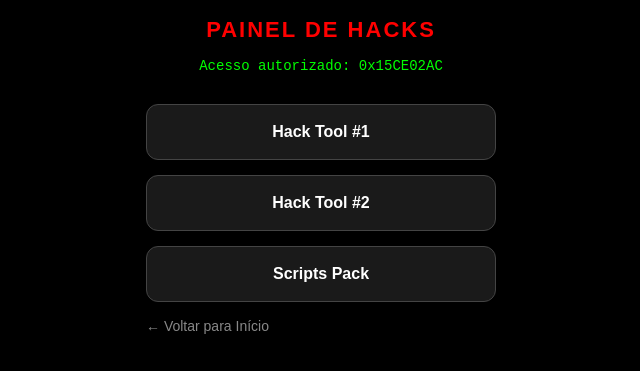
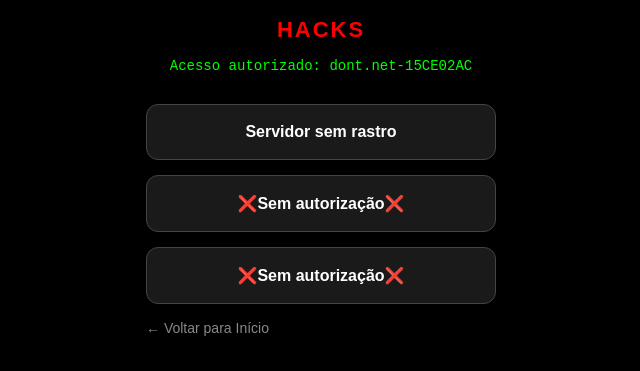
Before and after one commit to Near-rem/near-rem.github.io, a website: page hacks.html in a window 1280 px wide. Shown: the part 177-548 px from the top of the page, without its empty margins (319-959 px from the left). Drawn offline with Linux system fonts and the light colour scheme.

Commit message:
Update hacks.html

```diff
--- a/hacks.html
+++ b/hacks.html
@@ -21,13 +21,13 @@
         <img src="https://images.steamusercontent.com/ugc/1707411824065086559/2A529F1C69440493566E31AB4242623DC50F8875/?imw=512&&ima=fit&impolicy=Letterbox&imcolor=%23000000&letterbox=false">
     </div>
 
-    <h1>Painel de Hacks</h1>
+    <h1>Hacks</h1>
     <div class="bio">Acesso autorizado: <span id="glitch"></span></div>
 
     <div class="button-container">
-        <a href="LINK_DO_HACK_1" target="_blank" class="btn">Hack Tool #1</a>
-        <a href="LINK_DO_HACK_2" target="_blank" class="btn">Hack Tool #2</a>
-        <a href="LINK_DO_HACK_3" target="_blank" class="btn">Scripts Pack</a>
+        <a href="https://discord.gg/kDJCpD8kch" target="_blank" class="btn">Servidor sem rastro</a>
+        <a href="LINK_DO_HACK_2" target="_blank" class="btn">❌Sem autorização❌</a>
+        <a href="LINK_DO_HACK_3" target="_blank" class="btn">❌Sem autorização❌</a>
         <a href="index.html" class="btn-back">← Voltar para Início</a>
     </div>
 
@@ -37,7 +37,7 @@
         setInterval(() => {
             let result = '';
             for (let i = 0; i < 8; i++) result += chars.charAt(Math.floor(Math.random() * chars.length));
-            glitchElement.innerText = '0x' + result;
+            glitchElement.innerText = 'dont.net-' + result;
         }, 80);
     </script>
 </body>
```
